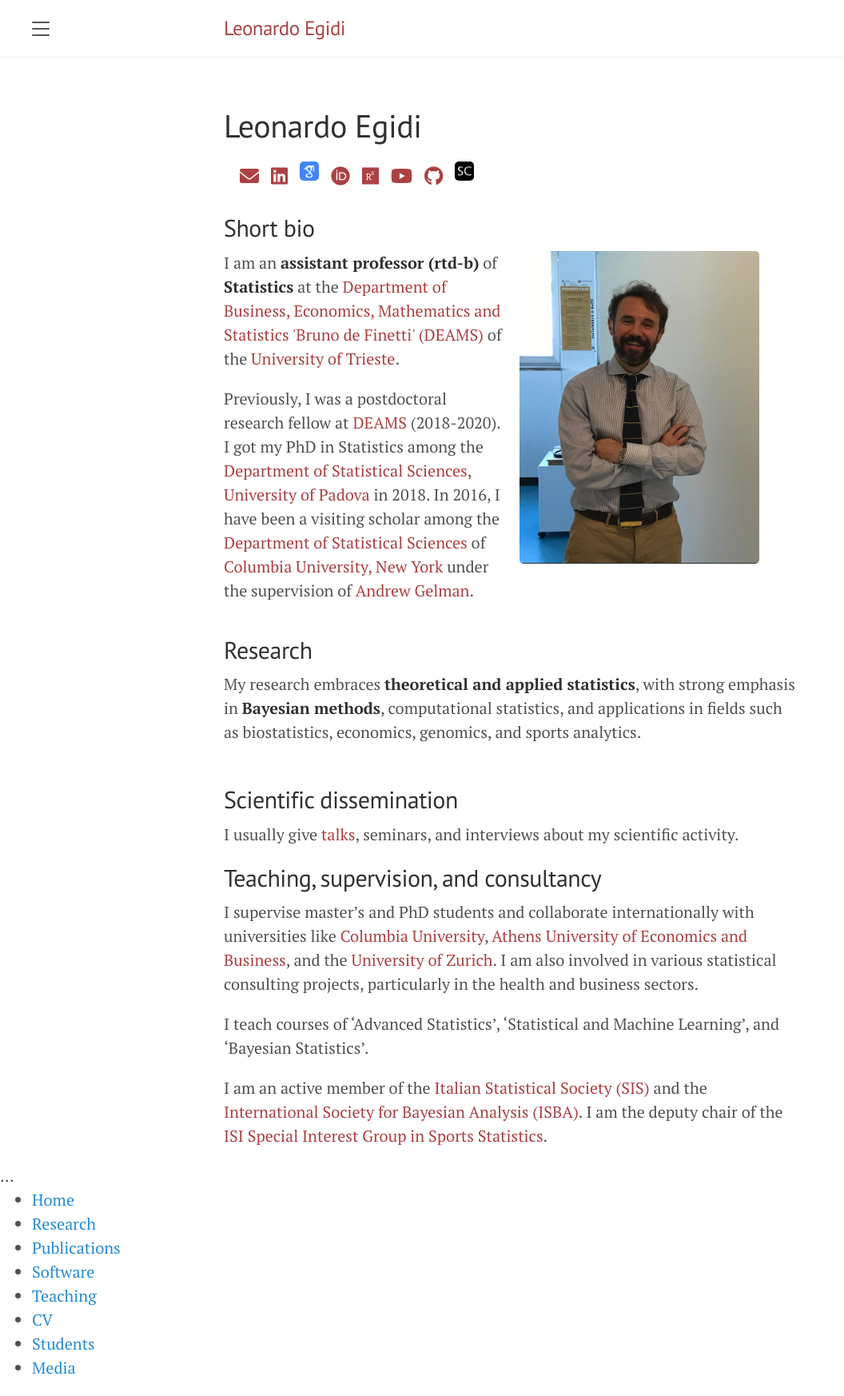
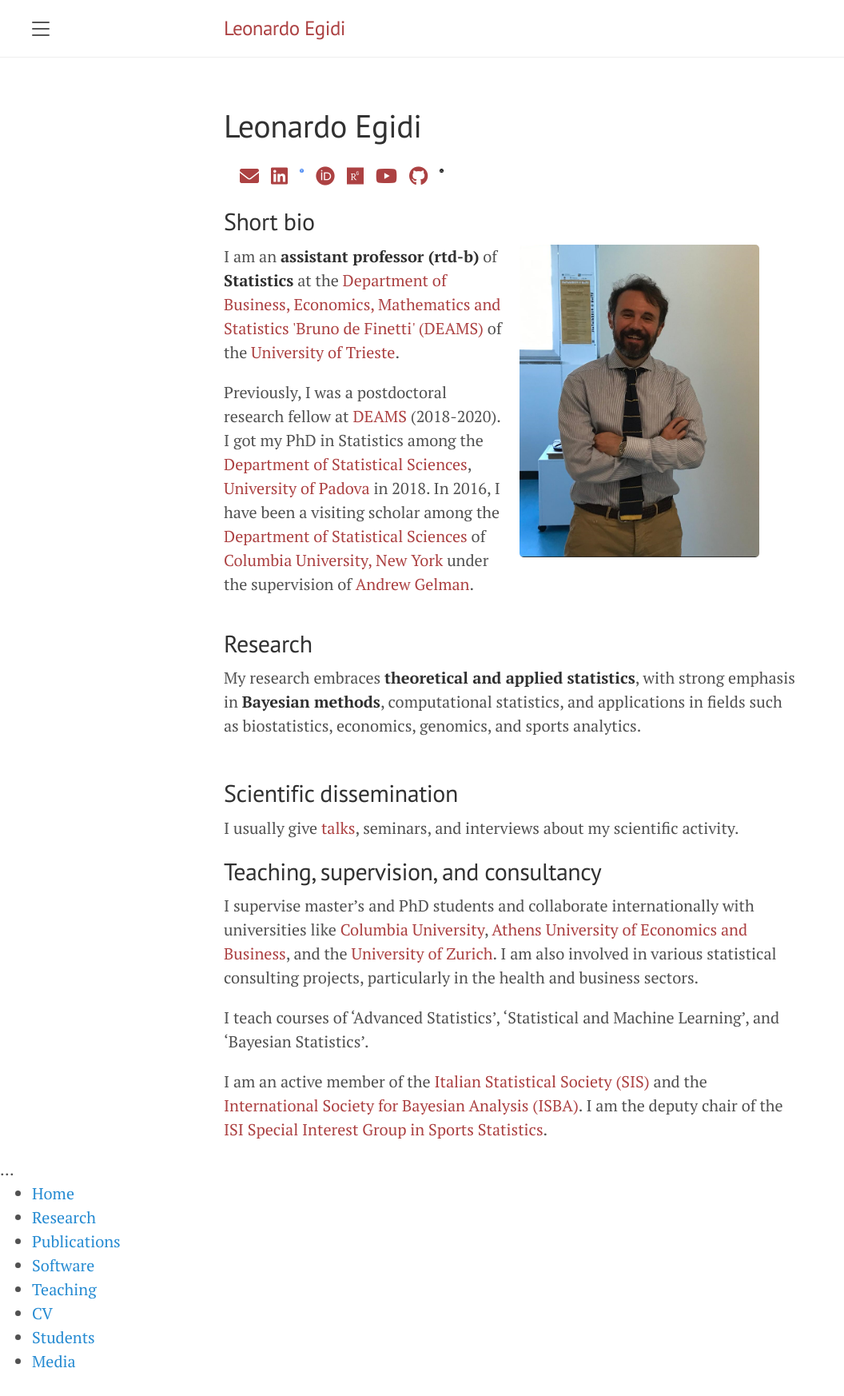
Before and after one commit to LeoEgidi/leoegidi.github.io, a Jekyll site: the page built from index.md, in a window 1280 px wide. Shown: the whole page at 80% size, without its empty margins (0-1056 px from the left). Built offline with Jekyll 4.4.1, drawn with Linux system fonts in a browser that asks for light colours; Markdown is read by kramdown in place of the engine named in the settings; the list of posts is cut into pages by our own code.

Commit message:
Update lanyon.css

```diff
--- a/public/css/lanyon.css
+++ b/public/css/lanyon.css
@@ -602,15 +602,19 @@ a.pagination-item:hover {
 }
 
 .scholar-icon {
-    width: 24px; /* Regola la dimensione dell'icona */
+    width: 5px; /* Regola la dimensione dell'icona */
     height: auto;
     display: inline-block;
     vertical-align: middle;
 }
 
 .scopus-icon {
-    width: 24px; /* Regola la dimensione dell'icona */
+    width: 5px; /* Regola la dimensione dell'icona */
     height: auto;
     display: inline-block;
     vertical-align: middle;
 }
+
+.social-icons img:hover {
+    opacity: 0.7; /* Effetto hover */
+}
```
